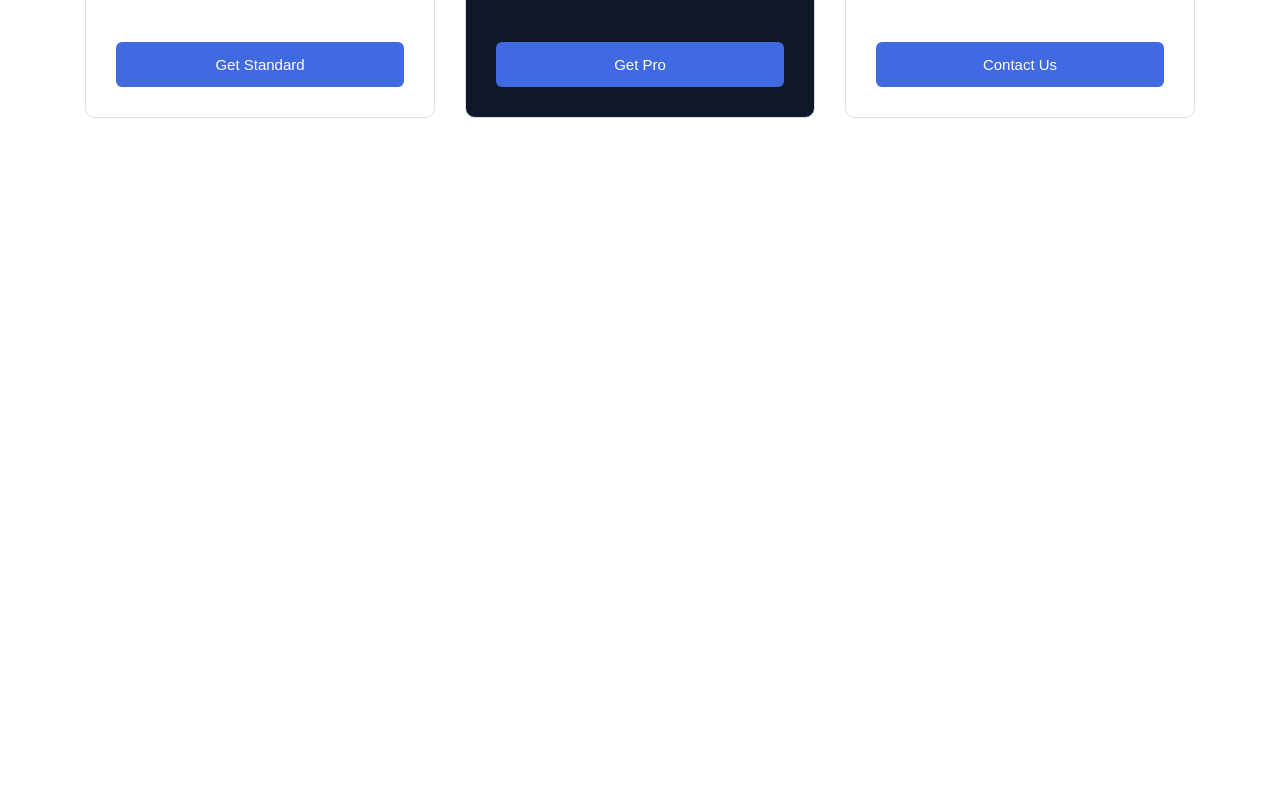
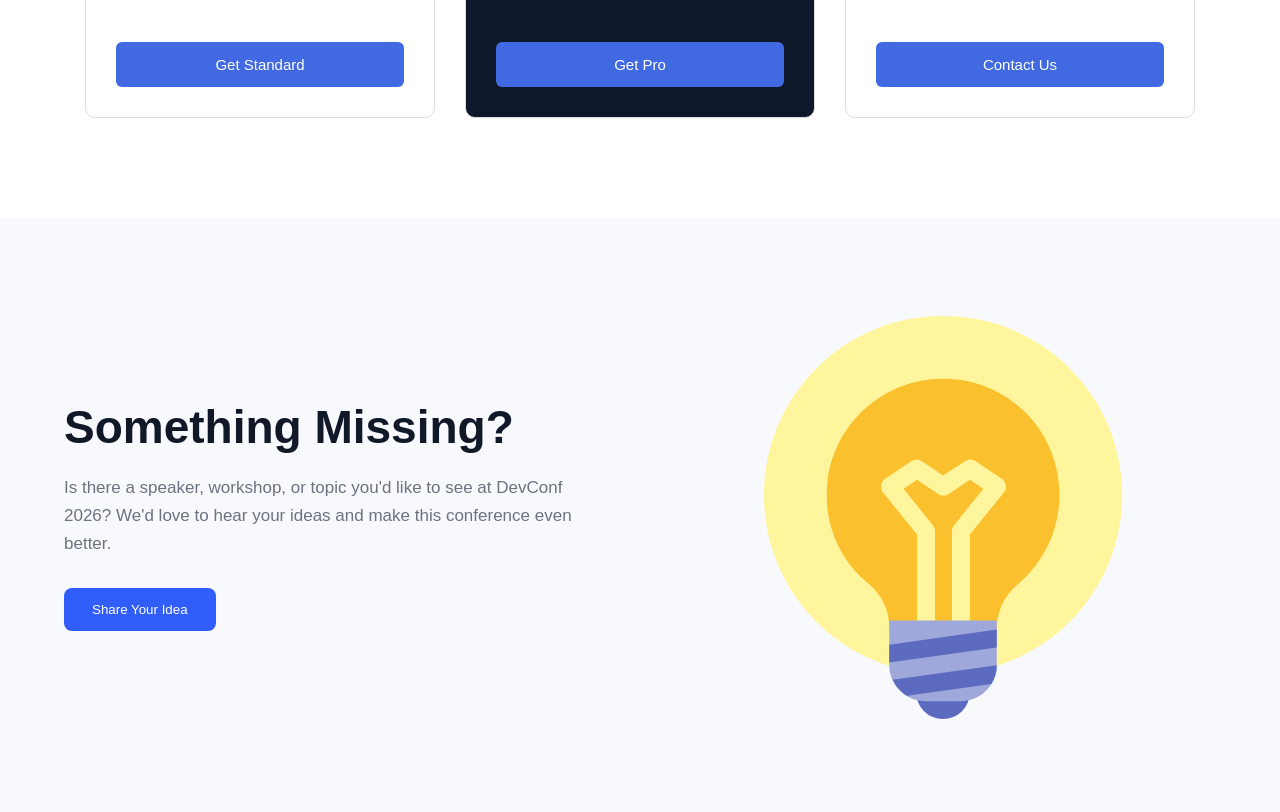
Before and after one commit to beerbahu107-bot/b14-a1, a plain HTML site: page index.html in a window 1280 px wide. Shown: the part 2289-3101 px from the top of the page. Before the commit the page ends 2507 px from the top, so only its background shows below. Drawn offline with Linux system fonts and the light colour scheme.

Commit message:
I have done some changes in CTA section, which I've generated using AI

```diff
--- a/index.html
+++ b/index.html
@@ -231,3 +231,34 @@
     </div>
 
 </section>
+
+
+<!-- CTA Section -->
+
+<section class="cta-section">
+
+    <div class="cta-container">
+
+        <div class="cta-content">
+
+            <h2>Something Missing?</h2>
+
+            <p>
+                Is there a speaker, workshop, or topic you'd like to see at DevConf 2026?
+                We'd love to hear your ideas and make this conference even better.
+            </p>
+
+            <button>Share Your Idea</button>
+
+        </div>
+
+        <div class="cta-image">
+
+            <img src="./assets/idea-svgrepo-com.svg" alt="Feedback Illustration">
+
+
+        </div>
+
+    </div>
+
+</section>
--- a/style.css
+++ b/style.css
@@ -343,3 +343,92 @@ button{
     border-top:1px solid rgba(255,255,255,0.2);
 
 }
+
+/* CTA Section */
+
+
+.cta-section{
+
+    background:#f8f9fc;
+
+    padding:80px 0;
+
+}
+
+.cta-container{
+
+    width:1200px;
+
+    max-width:90%;
+
+    margin:auto;
+
+    display:flex;
+
+    justify-content:space-between;
+
+    align-items:center;
+
+    gap:60px;
+
+}
+
+.cta-content{
+
+    flex:1;
+
+}
+
+.cta-content h2{
+
+    font-size:46px;
+
+    color:#111827;
+
+    margin-bottom:20px;
+
+}
+
+.cta-content p{
+
+    font-size:17px;
+
+    color:#6b7280;
+
+    line-height:28px;
+
+    margin-bottom:30px;
+
+}
+
+.cta-content button{
+
+    padding:14px 28px;
+
+    background:#315efb;
+
+    color:white;
+
+    border:none;
+
+    border-radius:8px;
+
+    cursor:pointer;
+
+}
+
+.cta-image{
+
+    flex:1;
+
+    text-align:center;
+
+}
+
+.cta-image img{
+
+    width:100%;
+
+    max-width:430px;
+
+}
```
Also changed, not shown: assets/idea-svgrepo-com.svg (added).
